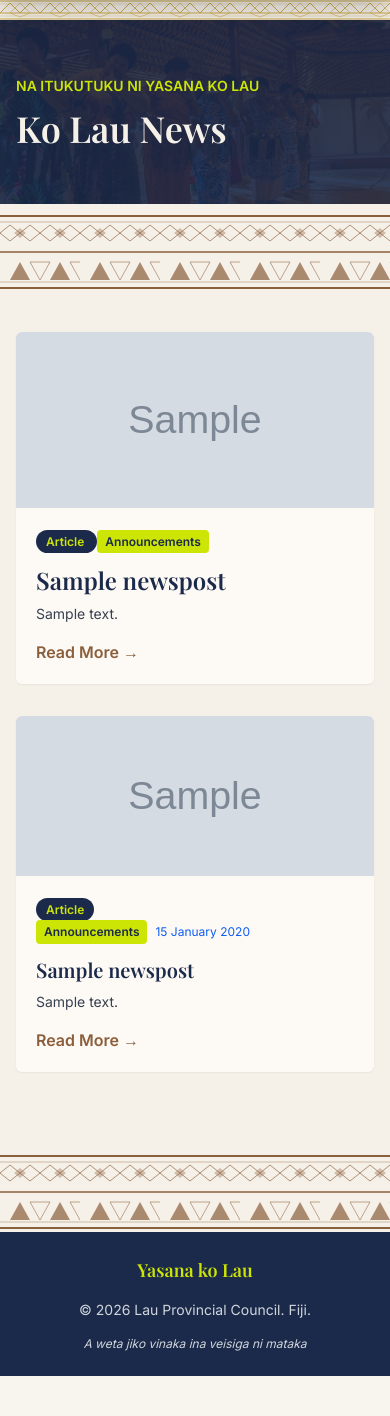
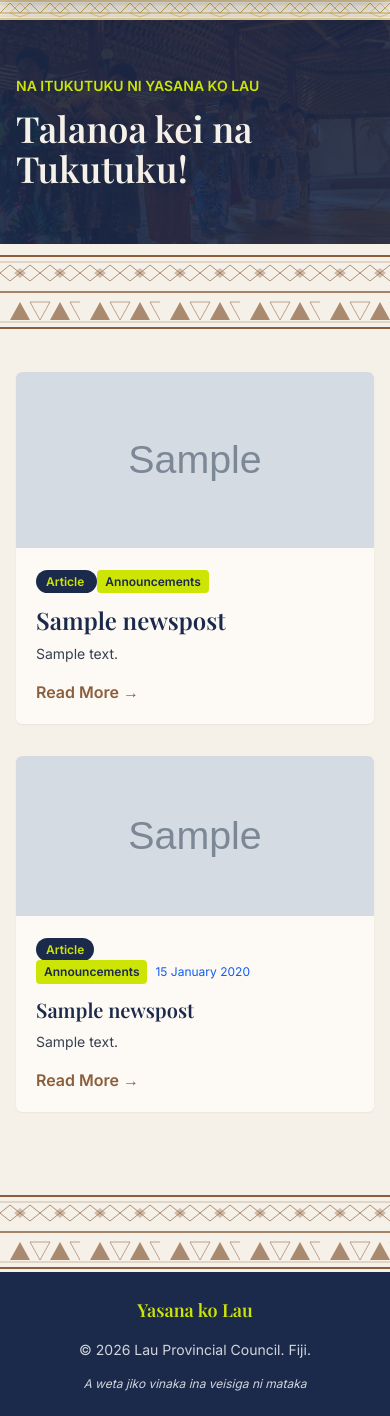
Before and after one commit to elikibula/yasana_ko_lau, a Django app: page /news/ in a window 390 px wide. Shown: the part 82-1498 px from the top of the page. Before the commit the page ends 1458 px from the top, so only its background shows below. Run offline with Django 5.2, Linux system fonts and the light colour scheme; data comes from the database, SQL or seed files in the repository; tables that the repository leaves empty hold one stand-in row (values such as "Sample post"); grey boxes marked "Sample" are stand-in pictures; some libraries are stand-ins or nearby versions.

Commit message:
Updated News section

```diff
--- a/templates/news/detail.html
+++ b/templates/news/detail.html
@@ -1,6 +1,6 @@
 {% extends "base.html" %}
 
-{% block title %}{{ post.title }} | Ko Lau News{% endblock %}
+{% block title %}{{ post.title }} | News ni Yasana ko Lau{% endblock %}
 
 {% block content %}
 <article>
@@ -16,7 +16,7 @@
   </section>
   {% include "partials/masi_divider.html" %}
   <div class="max-w-3xl mx-auto px-4 py-10">
-    <a href="{% url 'news:list' %}" class="font-semibold text-lau-earth">&larr; Ko Lau News</a>
+    <a href="{% url 'news:list' %}" class="font-semibold text-lau-earth">&larr; Yasana ko Lau News</a>
     {% if post.summary %}<p class="mt-6 text-lg leading-8 text-lau-muted">{{ post.summary }}</p>{% endif %}
     {% if post.is_video_news %}
       <div class="mt-6 overflow-hidden rounded-xl bg-black shadow-lg">
--- a/templates/news/list.html
+++ b/templates/news/list.html
@@ -9,7 +9,7 @@
   <div class="absolute inset-0 bg-lau-navy/65"></div>
   <div class="relative max-w-6xl mx-auto px-4 py-14">
     <p class="text-sm font-semibold uppercase text-lau-gold">Na itukutuku ni Yasana ko Lau</p>
-    <h1 class="mt-3 font-display text-4xl md:text-5xl">Ko Lau News</h1>
+    <h1 class="mt-3 font-display text-4xl md:text-5xl">Talanoa kei na Tukutuku!</h1>
   </div>
 </section>
 {% include "partials/masi_divider.html" %}
@@ -18,16 +18,54 @@
   {% if featured_posts %}
     <div class="grid gap-4 md:grid-cols-3">
       {% for post in featured_posts %}
-        <article class="rounded-md bg-lau-white shadow-sm overflow-hidden">
-          <div class="relative">{% if post.card_image %}<img src="{{ post.card_image.url }}" alt="" loading="lazy" class="h-44 w-full object-cover">{% else %}<div class="h-44 bg-lau-navy"></div>{% endif %}{% if post.is_video_news %}<span class="absolute inset-0 flex items-center justify-center text-5xl text-white drop-shadow">&#9654;</span>{% endif %}</div>
+        <a
+          href="{% url 'news:detail' post.slug %}"
+          class="group block rounded-md focus:outline-none focus:ring-2 focus:ring-lau-gold focus:ring-offset-2"
+          aria-label="Read {{ post.title }}"
+        >
+          <article class="h-full overflow-hidden rounded-md bg-lau-white shadow-sm transition-all duration-300 ease-out group-hover:-translate-y-1 group-hover:scale-[1.02] group-hover:shadow-xl">
+            <div class="relative overflow-hidden">
+              {% if post.card_image %}
+                <img
+                  src="{{ post.card_image.url }}"
+                  alt="{{ post.title }}"
+                  loading="lazy"
+                  class="h-44 w-full object-cover transition-transform duration-500 ease-out group-hover:scale-110"
+                >
+              {% else %}
+                <div class="h-44 bg-lau-navy"></div>
+              {% endif %}
+
+              {% if post.is_video_news %}
+                <span class="absolute inset-0 flex items-center justify-center text-5xl text-white drop-shadow transition-transform duration-300 group-hover:scale-110">
+                  &#9654;
+                </span>
+              {% endif %}
+            </div>
+
             <div class="p-5">
               {% include "news/partials/type_badge.html" %}
-            {% if post.category %}<span class="rounded bg-lau-gold px-2 py-1 text-xs font-semibold text-lau-navy">{{ post.category.name }}</span>{% endif %}
-            <h2 class="mt-3 font-display text-2xl text-lau-navy">{{ post.title }}</h2>
-            <p class="mt-2 text-sm text-gray-700">{{ post.summary|truncatechars:140 }}</p>
-            <a href="{% url 'news:detail' post.slug %}" class="mt-4 inline-flex font-semibold text-lau-earth">Read More &rarr;</a>
+
+              {% if post.category %}
+                <span class="rounded bg-lau-gold px-2 py-1 text-xs font-semibold text-lau-navy">
+                  {{ post.category.name }}
+                </span>
+              {% endif %}
+
+              <h2 class="mt-3 font-display text-2xl text-lau-navy transition-colors duration-300 group-hover:text-lau-earth">
+                {{ post.title }}
+              </h2>
+
+              <p class="mt-2 text-sm text-gray-700">
+                {{ post.summary|truncatechars:140 }}
+              </p>
+
+              <span class="mt-4 inline-flex font-semibold text-lau-earth transition-all duration-300 group-hover:translate-x-1">
+                Read More &rarr;
+              </span>
             </div>
           </article>
+        </a>
       {% endfor %}
     </div>
   {% endif %}
@@ -35,40 +73,96 @@
   <div class="mt-8 grid gap-6 lg:grid-cols-[1fr_280px]">
     <div class="grid gap-4 md:grid-cols-2 xl:grid-cols-3">
       {% for post in posts %}
-        <article class="rounded-md bg-lau-white shadow-sm overflow-hidden">
-          <div class="relative">{% if post.card_image %}<img src="{{ post.card_image.url }}" alt="" loading="lazy" class="h-40 w-full object-cover">{% else %}<div class="h-40 bg-gradient-to-br from-lau-navy to-lau-ocean"></div>{% endif %}{% if post.is_video_news %}<span class="absolute inset-0 flex items-center justify-center text-5xl text-white drop-shadow">&#9654;</span>{% endif %}</div>
+        <a
+          href="{% url 'news:detail' post.slug %}"
+          class="group block rounded-md focus:outline-none focus:ring-2 focus:ring-lau-gold focus:ring-offset-2"
+          aria-label="Read {{ post.title }}"
+        >
+          <article class="h-full overflow-hidden rounded-md bg-lau-white shadow-sm transition-all duration-300 ease-out group-hover:-translate-y-1 group-hover:scale-[1.02] group-hover:shadow-xl">
+            <div class="relative overflow-hidden">
+              {% if post.card_image %}
+                <img
+                  src="{{ post.card_image.url }}"
+                  alt="{{ post.title }}"
+                  loading="lazy"
+                  class="h-40 w-full object-cover transition-transform duration-500 ease-out group-hover:scale-110"
+                >
+              {% else %}
+                <div class="h-40 bg-gradient-to-br from-lau-navy to-lau-ocean"></div>
+              {% endif %}
+
+              {% if post.is_video_news %}
+                <span class="absolute inset-0 flex items-center justify-center text-5xl text-white drop-shadow transition-transform duration-300 group-hover:scale-110">
+                  &#9654;
+                </span>
+              {% endif %}
+            </div>
+
             <div class="p-5">
               {% include "news/partials/type_badge.html" %}
+
               <div class="flex flex-wrap items-center gap-2 text-xs">
-              {% if post.category %}<span class="rounded bg-lau-gold px-2 py-1 font-semibold text-lau-navy">{{ post.category.name }}</span>{% endif %}
-              <span class="text-lau-muted">{{ post.published_at|date:"d F Y" }}</span>
+                {% if post.category %}
+                  <span class="rounded bg-lau-gold px-2 py-1 font-semibold text-lau-navy">
+                    {{ post.category.name }}
+                  </span>
+                {% endif %}
+
+                <span class="text-lau-muted">
+                  {{ post.published_at|date:"d F Y" }}
+                </span>
               </div>
-            <h2 class="mt-3 font-display text-xl text-lau-navy">{{ post.title }}</h2>
-            <p class="mt-2 text-sm text-gray-700">{{ post.summary|truncatechars:120 }}</p>
-            <a href="{% url 'news:detail' post.slug %}" class="mt-4 inline-flex font-semibold text-lau-earth">Read More &rarr;</a>
+
+              <h2 class="mt-3 font-display text-xl text-lau-navy transition-colors duration-300 group-hover:text-lau-earth">
+                {{ post.title }}
+              </h2>
+
+              <p class="mt-2 text-sm text-gray-700">
+                {{ post.summary|truncatechars:120 }}
+              </p>
+
+              <span class="mt-4 inline-flex font-semibold text-lau-earth transition-all duration-300 group-hover:translate-x-1">
+                Read More &rarr;
+              </span>
             </div>
           </article>
+        </a>
       {% empty %}
-        <p class="rounded-md bg-lau-white p-5 text-gray-700">No published news yet.</p>
+        <p class="rounded-md bg-lau-white p-5 text-gray-700">
+          No published news yet.
+        </p>
       {% endfor %}
     </div>
 
-    <aside class="hidden lg:block space-y-5">
+    <aside class="hidden space-y-5 lg:block">
       <section class="rounded-md bg-lau-white p-5 shadow-sm">
         <h2 class="font-display text-xl text-lau-navy">Categories</h2>
+
         <div class="mt-3 grid gap-2 text-sm">
           {% for category in categories %}
-            <a class="text-lau-earth hover:text-lau-navy" href="{% url 'news:category' category.slug %}">{{ category.name }}</a>
+            <a
+              class="text-lau-earth hover:text-lau-navy"
+              href="{% url 'news:category' category.slug %}"
+            >
+              {{ category.name }}
+            </a>
           {% empty %}
             <span class="text-lau-muted">No categories yet.</span>
           {% endfor %}
         </div>
       </section>
+
       <section class="rounded-md bg-lau-white p-5 shadow-sm">
         <h2 class="font-display text-xl text-lau-navy">Recent Posts</h2>
+
         <div class="mt-3 grid gap-3 text-sm">
           {% for post in recent_posts %}
-            <a class="font-semibold text-lau-navy hover:text-lau-earth" href="{% url 'news:detail' post.slug %}">{{ post.title }}</a>
+            <a
+              class="font-semibold text-lau-navy hover:text-lau-earth"
+              href="{% url 'news:detail' post.slug %}"
+            >
+              {{ post.title }}
+            </a>
           {% endfor %}
         </div>
       </section>
@@ -77,9 +171,27 @@
 
   {% if is_paginated %}
     <nav class="mt-8 flex items-center justify-center gap-2">
-      {% if page_obj.has_previous %}<a class="rounded bg-lau-gold px-3 py-2 font-semibold text-lau-navy" href="?page={{ page_obj.previous_page_number }}">Prev</a>{% endif %}
-      <span class="rounded bg-lau-white px-3 py-2 text-sm text-lau-navy">Page {{ page_obj.number }} of {{ page_obj.paginator.num_pages }}</span>
-      {% if page_obj.has_next %}<a class="rounded bg-lau-gold px-3 py-2 font-semibold text-lau-navy" href="?page={{ page_obj.next_page_number }}">Next</a>{% endif %}
+      {% if page_obj.has_previous %}
+        <a
+          class="rounded bg-lau-gold px-3 py-2 font-semibold text-lau-navy"
+          href="?page={{ page_obj.previous_page_number }}"
+        >
+          Prev
+        </a>
+      {% endif %}
+
+      <span class="rounded bg-lau-white px-3 py-2 text-sm text-lau-navy">
+        Page {{ page_obj.number }} of {{ page_obj.paginator.num_pages }}
+      </span>
+
+      {% if page_obj.has_next %}
+        <a
+          class="rounded bg-lau-gold px-3 py-2 font-semibold text-lau-navy"
+          href="?page={{ page_obj.next_page_number }}"
+        >
+          Next
+        </a>
+      {% endif %}
     </nav>
   {% endif %}
 </section>
--- a/yasana_lau/settings.py
+++ b/yasana_lau/settings.py
@@ -26,7 +26,7 @@ SECRET_KEY = 'django-insecure-u%mxj#pkg^*qz3$9d+x43#ydllt+sab$d&g6s^+5t)s8=p@$y)
 # SECURITY WARNING: don't run with debug turned on in production!
 DEBUG = True
 
-ALLOWED_HOSTS = ['www.lauprovincialcouncil.org']
+ALLOWED_HOSTS = []
 
 
 # Application definition
```
Lines whose indentation alone changed are shown as unchanged.
